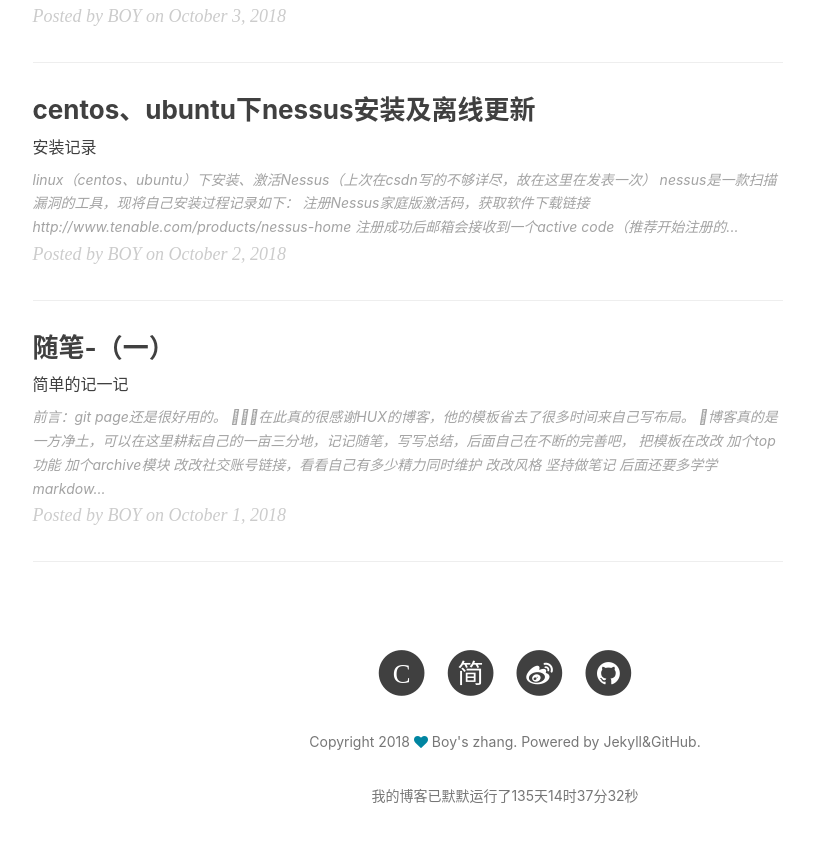
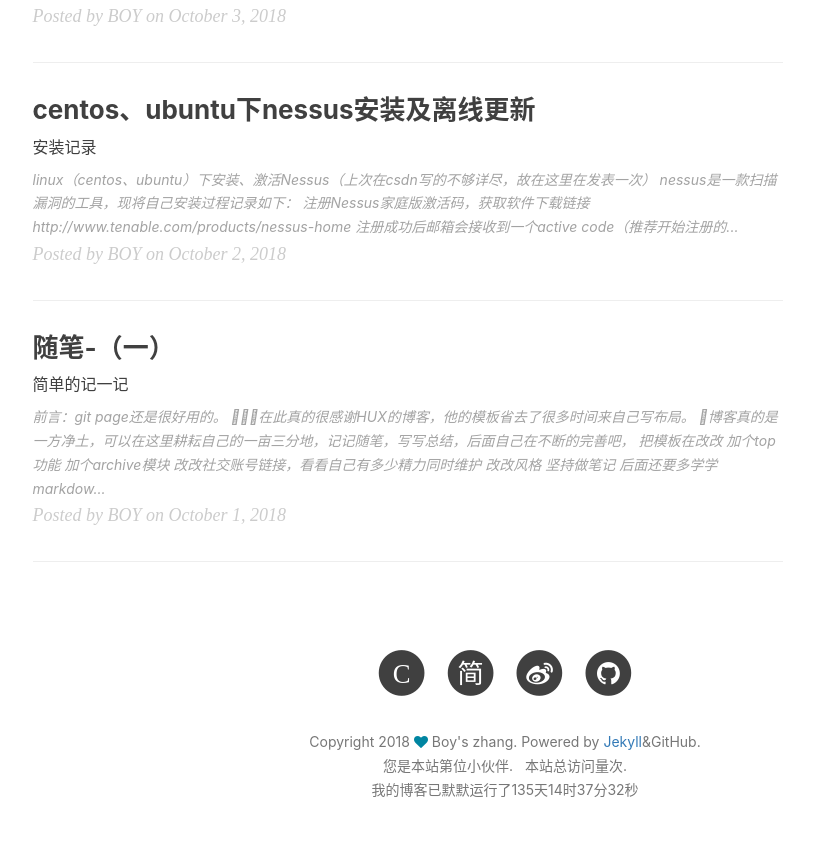
Before and after one commit to playboyzhang/playboyzhang.github.io, a Jekyll site: the page built from index.html, in a window 1280 px wide and 900 px high, scrolled down 1634 px. Shown: the top 842 px of the window, without its empty margins (135-949 px from the left). Built offline with Jekyll 4.4.1, drawn with Linux system fonts in a browser that asks for light colours; nearby versions of some CDN libraries; the list of posts is cut into pages by our own code; comment, search, counter and statistics services are not loaded.

Commit message:
添加底部访问统计

```diff
--- a/_includes/footer.html
+++ b/_includes/footer.html
@@ -7,8 +7,16 @@
                  {% include sns-links.html center=true %}
 
                 <p class="copyright text-muted">
-                    Copyright {{ site.time | date: '%Y' }} <i class="fa fa-heart" aria-hidden="true" style="color: #0085A1"></i> Boy's zhang. Powered by Jekyll&GitHub.</p>
-                    <p class="copyright text-muted" id="count"></p>
+                    Copyright {{ site.time | date: '%Y' }} <i class="fa fa-heart" aria-hidden="true" style="color: #0085A1"></i> Boy's zhang. Powered by <a href="http://jekyllcn.com/">Jekyll</a>&GitHub.
+                    <br>
+                    您是本站第<span id="busuanzi_value_site_uv"></span>位小伙伴.&nbsp;&nbsp;
+                    <span id="busuanzi_container_site_pv">
+                        本站总访问量<span id="busuanzi_value_site_pv"></span>次.
+                    </span>
+                    <br>
+                    <span class="copyright text-muted" id="count"></span>
+                </p>
+
 
 
 
@@ -23,6 +31,9 @@
         </div>
     </div>
 </footer>
+
+<script async src="//busuanzi.ibruce.info/busuanzi/2.3/busuanzi.pure.mini.js"></script>
+
 
 <script>
 
```
